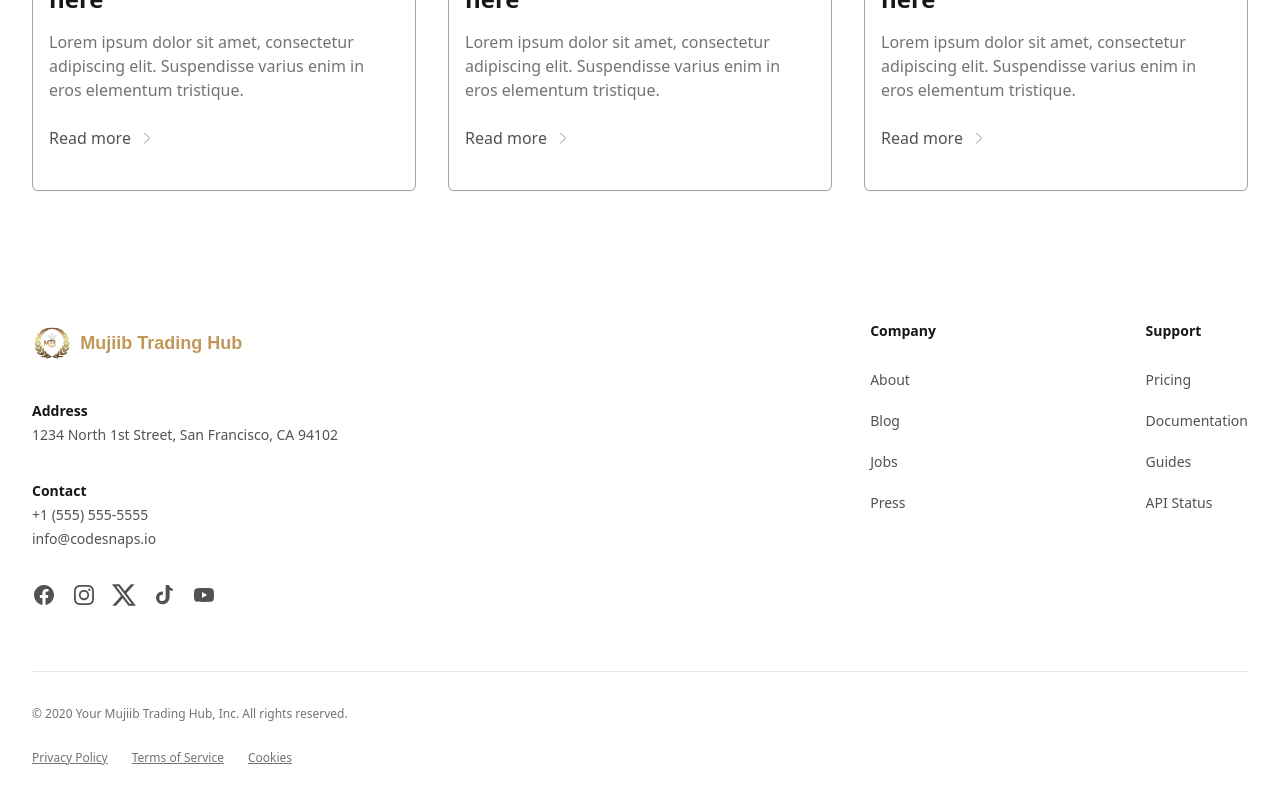
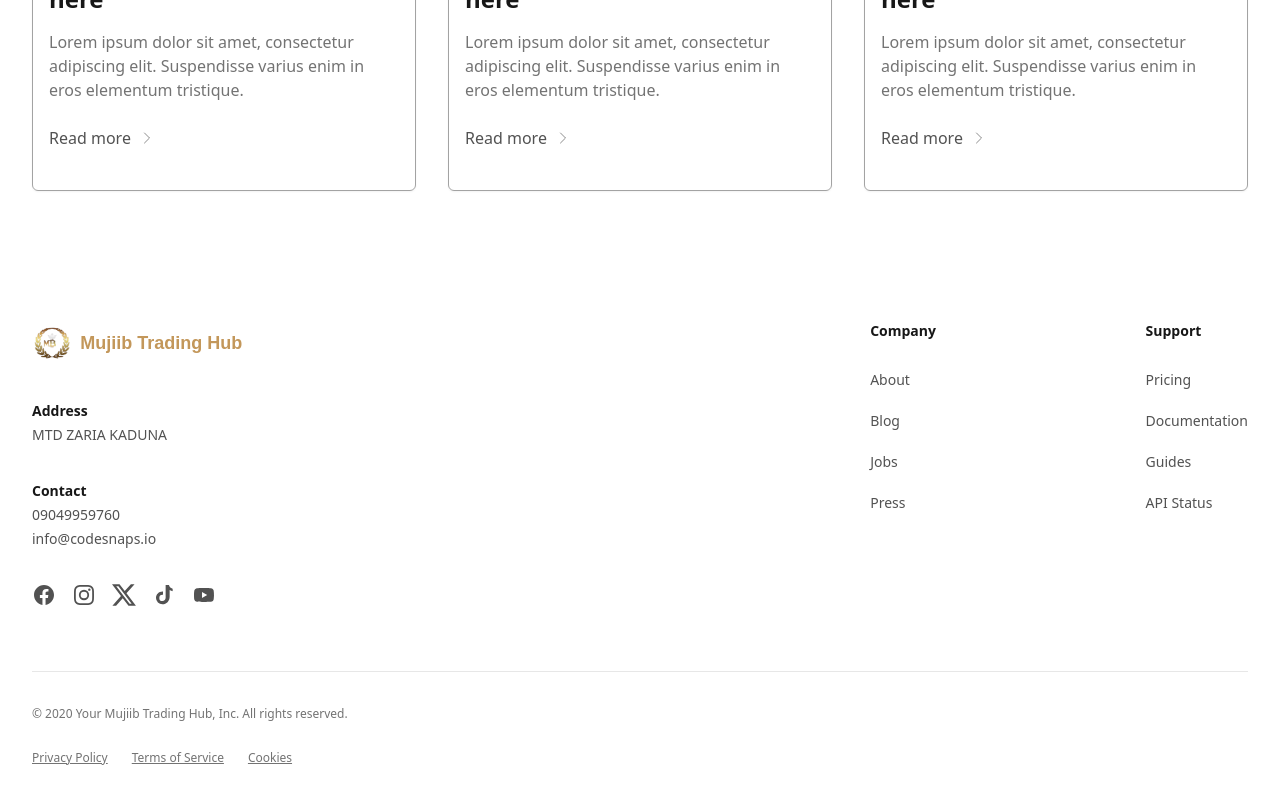
Before and after one commit to Sadiq-d-gent/Mujiib-Trading-Hub, a React (Create React App) app: page / in a window 1280 px wide. Shown: the part 3700-4500 px from the top of the page. Built offline with nearby package versions, Linux system fonts and the light colour scheme.

Commit message:
Update Footer.jsx

```diff
--- a/src/components/Footer/Footer.jsx
+++ b/src/components/Footer/Footer.jsx
@@ -102,7 +102,7 @@ const Footer = () => {
                 Address
               </h3>
               <p className="text-sm leading-6 text-neutral-600">
-                1234 North 1st Street, San Francisco, CA 94102
+                MTD ZARIA KADUNA
               </p>
             </div>
 
@@ -112,10 +112,10 @@ const Footer = () => {
               </h3>
               <p className="text-sm leading-6 text-neutral-600 ">
                 <a
-                  href="tel:+1-555-555-5555"
+                  href="tel:+2349049959760"
                   className="hover:text-neutral-700 hover:underline"
                 >
-                  +1 (555) 555-5555
+                  09049959760
                 </a>
               </p>
               <p className="text-sm leading-6 text-neutral-600">
```
